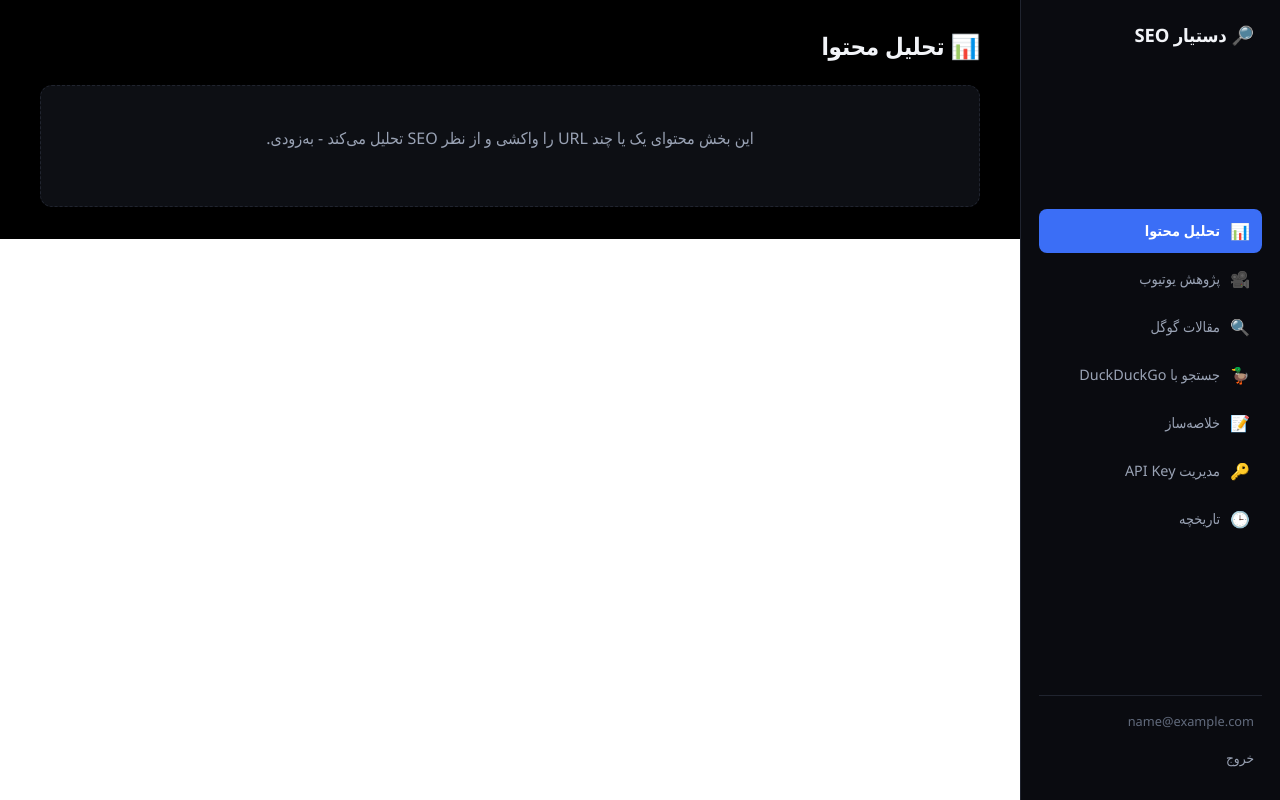
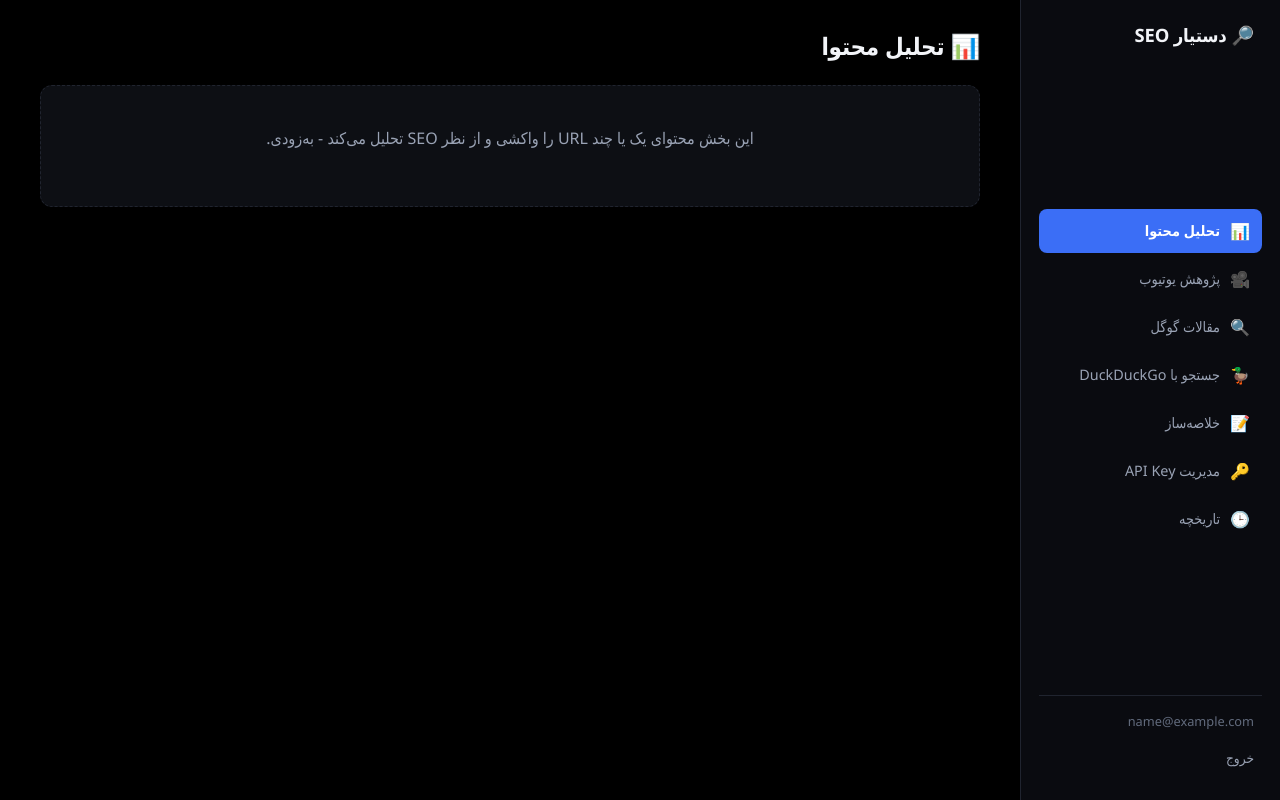
Before and after one commit to hoseinketaby/Smart-seo-assistant-tool, a Flask app: page /dashboard in a window 1280 px wide. Run offline with Flask 3, Linux system fonts and the light colour scheme; the visitor is signed in with stand-in values (Sample User, id 1).

Commit message:
Update style.css

```diff
--- a/static/style.css
+++ b/static/style.css
@@ -41,6 +41,12 @@
 html, body {
   margin: 0;
   padding: 0;
+  background-color: var(--bg-dark);
+  min-height: 100%;
+}
+
+html {
+  height: 100%;
 }
 
 /* ============================================================
@@ -60,6 +66,7 @@ body {
   background-color: var(--bg-dark);
   color: var(--text-main);
   line-height: 1.6;
+  min-height: 100vh;
   -webkit-font-smoothing: antialiased;
 }
 
@@ -300,6 +307,7 @@ a {
   margin-right: 260px;
   padding: 32px 40px;
   min-width: 0;
+  min-height: 100vh;
   background-color: var(--bg-dark);
 }
 
```
